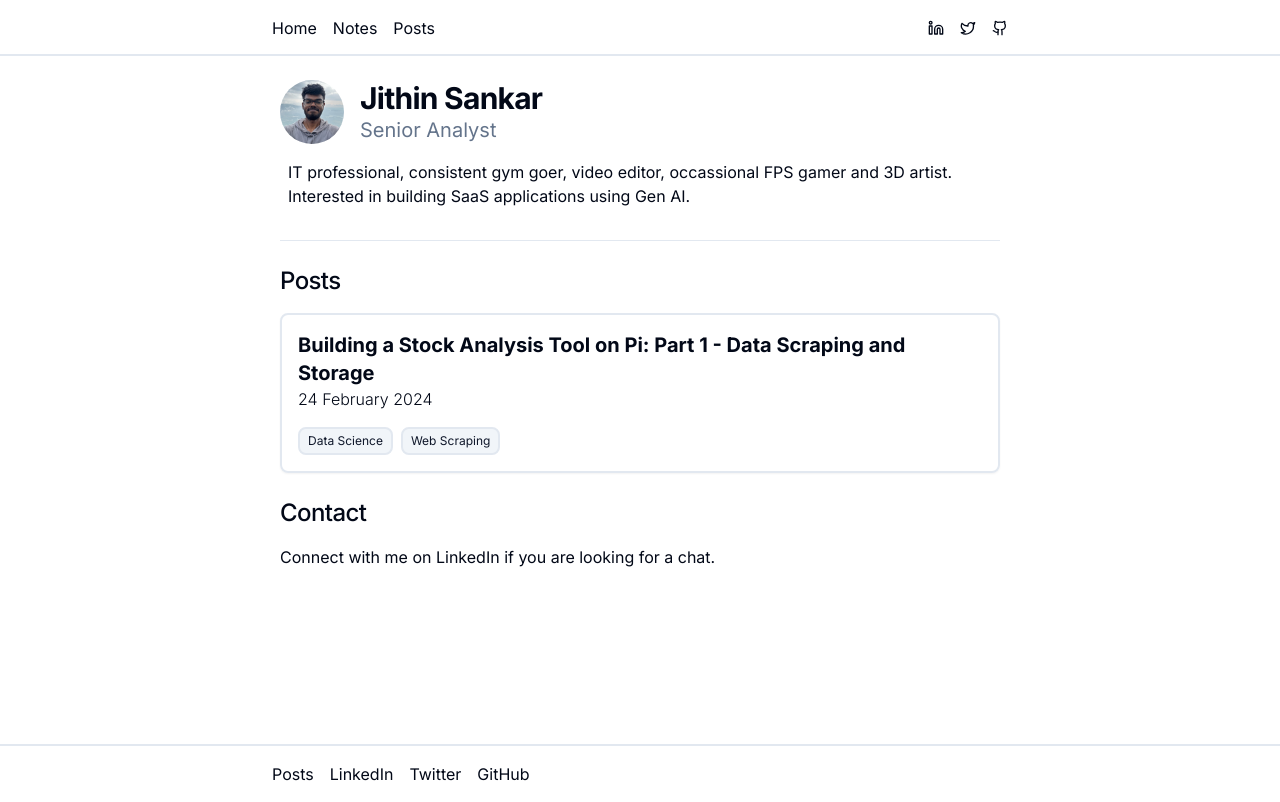
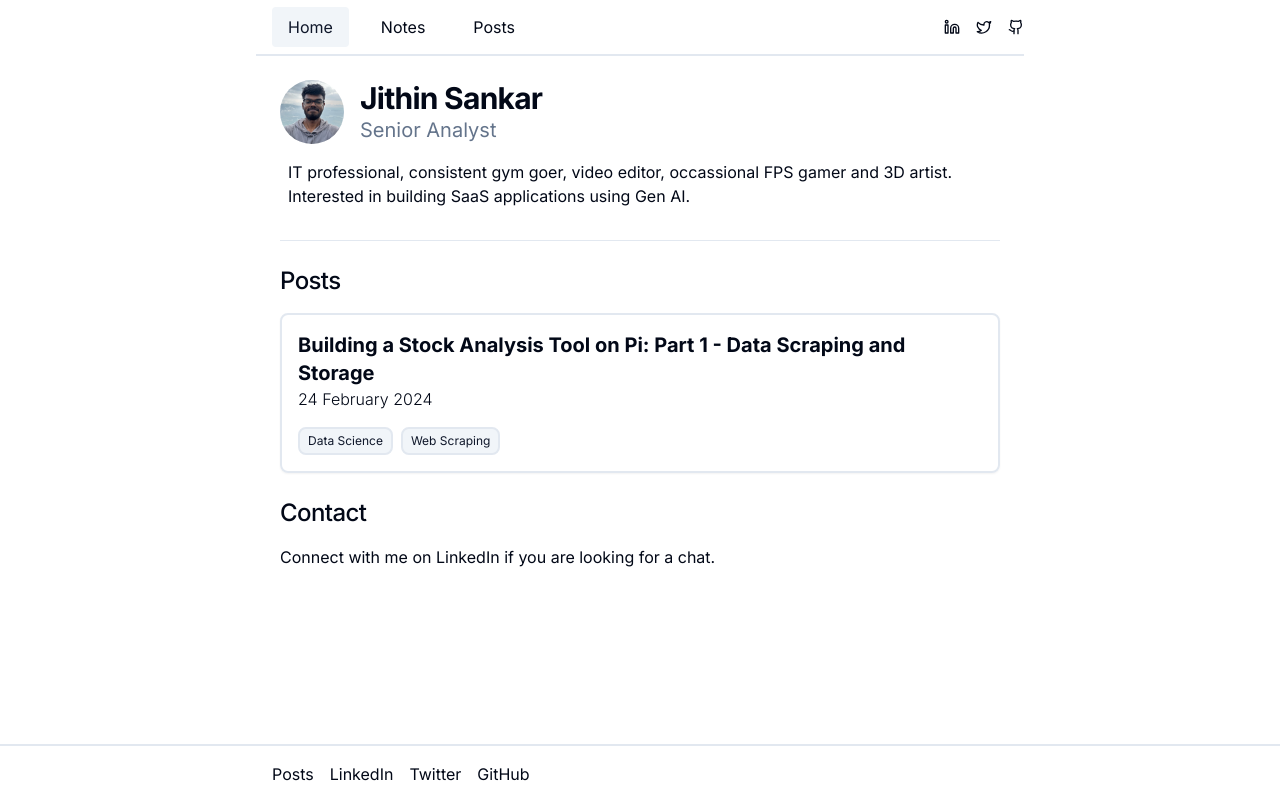
Before and after one commit to jithinsankar/jithin, a Next.js app: page / in a window 1280 px wide. Built offline with nearby package versions, Linux system fonts and the light colour scheme.

Commit message:
show active links

```diff
--- a/app/components/navbar.tsx
+++ b/app/components/navbar.tsx
@@ -1,25 +1,30 @@
+'use client'
 import { Linkedin, LucideGithub, LucideTwitter } from "lucide-react";
 import Link from "next/link";
+import clsx from "clsx";
+import { usePathname } from "next/navigation";
 
 export const Navbar = () => {
+  const pathname = usePathname();
+
   return <div className="">
-    <div className="top-0 h-14 w-full border-b-2">
-      <div className="max-w-screen-md mx-auto flex items-center p-4 justify-between">
-        <div className="flex space-x-4">
-        <div className="flex hover:opacity-75 transition items-center">
+    <div className="top-0 h-14 border-b-2 flex max-w-screen-md mx-auto ">
+      <div className="flex w-full items-center justify-between">
+        <div className="flex items-center space-x-4 ml-4">
+        <div className={clsx("flex hover:opacity-75 transition items-center  p-2 px-4 justify-center rounded-sm",{'bg-secondary text-primary': pathname === '/',})}>
             <Link href="/">Home</Link>
           </div>
-          <div className="flex hover:opacity-75 transition items-center">
+          <div className={clsx("flex hover:opacity-75 transition items-center  p-2 px-4 justify-center rounded-sm",{'bg-secondary': pathname.startsWith('/notes'),})}>
             <Link href="/notes">Notes</Link>
           </div>
-          <div className="flex hover:opacity-75 transition items-center">
+          <div className="flex hover:opacity-75 transition items-center p-2 px-4 justify-center rounded-sm">
             <Link href="/#posts">Posts</Link>
           </div>
 
         </div>
         <div className="flex space-x-4">
         <div className="flex hover:opacity-75 transition items-center">
-            <Link href="https://www.linkedin.com/in/jithinsankarnk/"><Linkedin className="h-4 w-4"/></Link>
+            <Link href="https://www.linkedin.com/in/jithinsankarnk/"><Linkedin className="h-4 w-4" /></Link>
           </div>
           <div className="flex hover:opacity-75 transition items-center">
             <Link href="https://twitter.com/jithins4nkar"><LucideTwitter className="h-4 w-4"/></Link>
```
